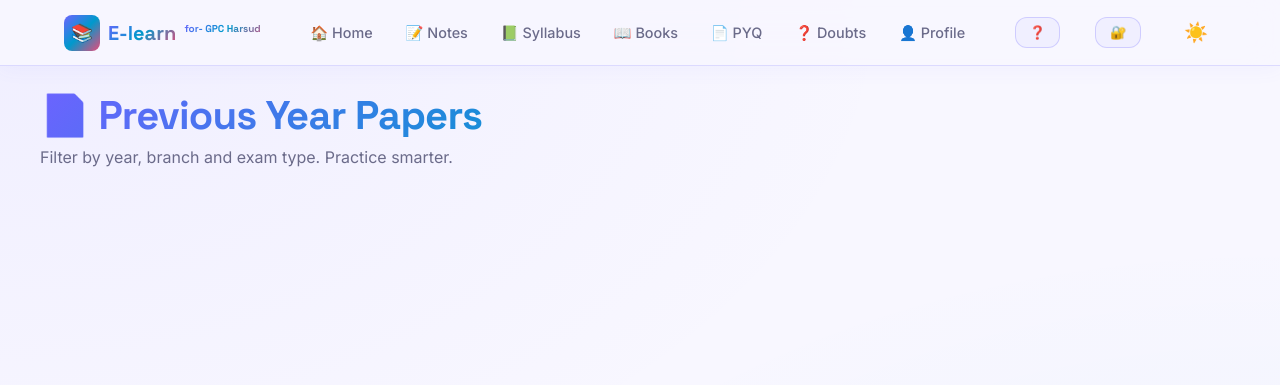
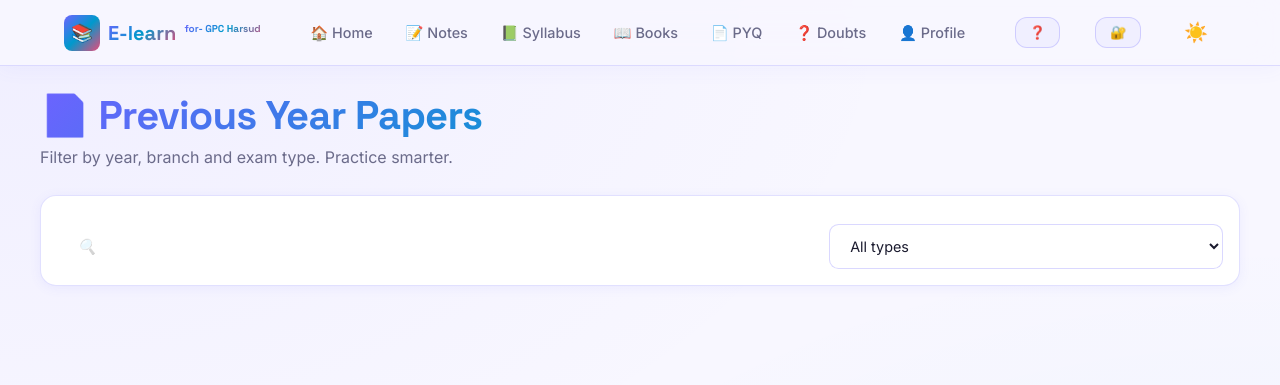
Before and after one commit to rajendrasarathe7070/E-Learning-Project, a Django app: page /pyq/ in a window 1280 px wide. Shown: the top 385 px of the page. Run offline with Django 5.2, Linux system fonts and the light colour scheme; parts of the project's set-up code (start-up, migrations or seed data) failed here and were passed over.

Commit message:
fixed pyq

```diff
--- a/static/css/styel.css
+++ b/static/css/styel.css
@@ -237,9 +237,9 @@
 /* ===== BADGES ===== */
 .badge { display: inline-flex; align-items: center; gap: 6px; padding: 3px 10px; border-radius: 999px; font-size: .7rem; font-family: var(--font-mono); }
 #search-pyq {
-  background: var(--bg-card); /* सफ़ेद बैकग्राउंड जो आपकी थीम से मैच करे */
-  border: 1px solid rgba(108, 99, 255, 0.25); /* हल्का पर्पल बॉर्डर */
-  color: var(--foreground);
+  background: rgba(149, 83, 180, 0.844)); /* सफ़ेद बैकग्राउंड जो आपकी थीम से मैच करे */
+  border: 3px solid rgba(5, 5, 5, 0.837)
+  color: black;
   padding: 0.65rem 1.15rem;
   border-radius: 0.75rem; /* बटन की तरह कर्व्ड कॉर्नर्स */
   font-size: 0.95rem;
--- a/templates/pyq.html
+++ b/templates/pyq.html
@@ -69,7 +69,7 @@
   {% endif %}
     </div>
 
-    <div class="card-glass reveal" style="padding:1rem;margin-bottom:1.5rem;display:flex;flex-direction:column;gap:.75rem">
+    <div class="card-glass" style="padding:1rem;margin-bottom:1.5rem;display:flex;flex-direction:column;gap:.75rem">
       <div style="display:flex;flex-wrap:wrap;gap:.4rem" id="year-pills"></div>
       <div style="display:flex;flex-wrap:wrap;gap:.75rem">
 
```
